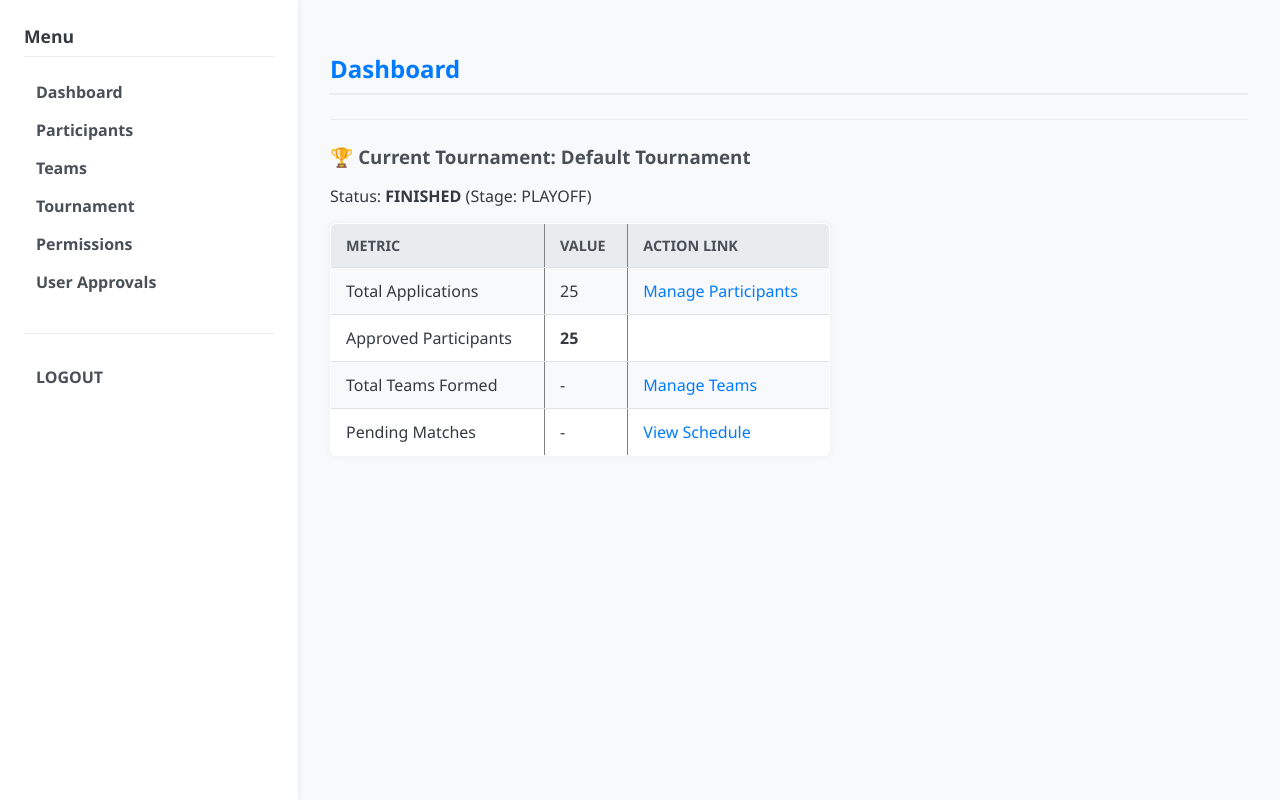
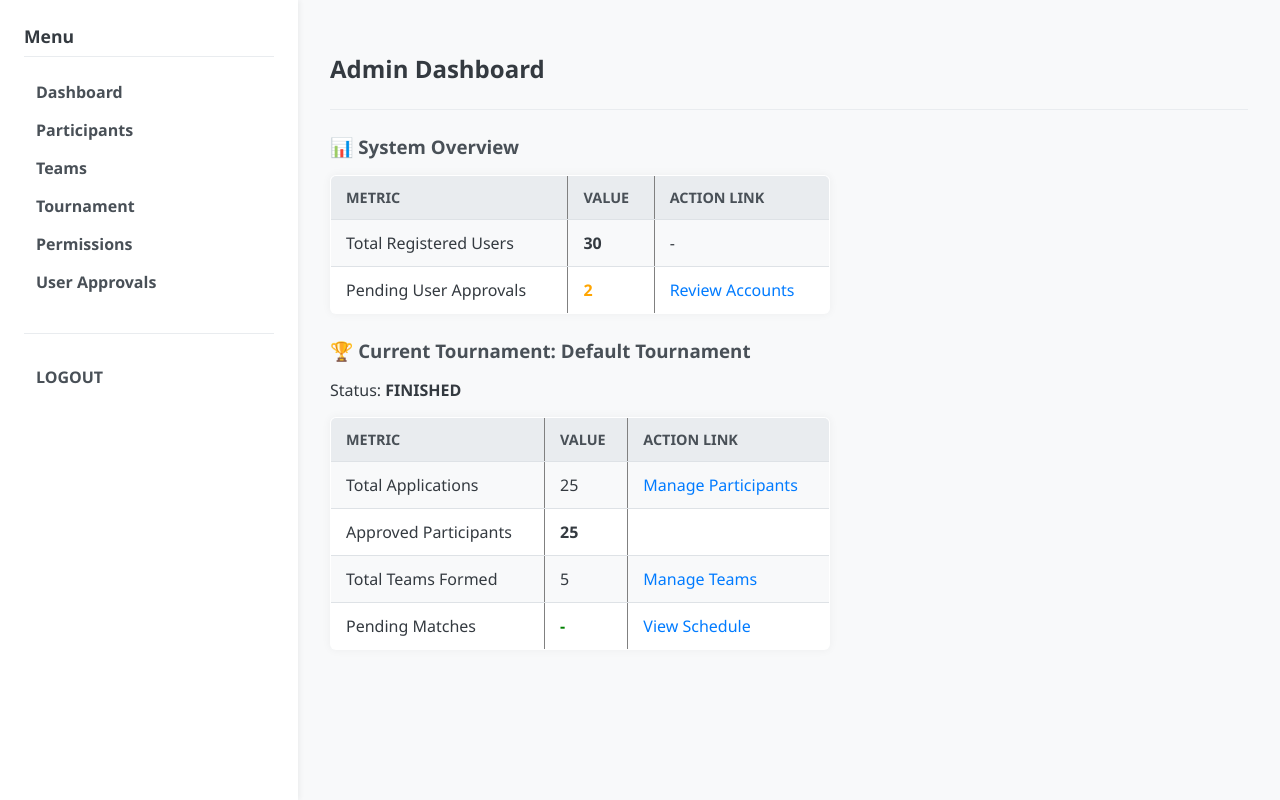
Before and after one commit to yonhun/MIE_E_Sports_Management_System, a Flask app: page /admin/dashboard in a window 1280 px wide. Run offline with Flask 3, Linux system fonts and the light colour scheme; a user stored in the database is signed in.

Commit message:
Update Template Style & HTML Files

```diff
--- a/app.py
+++ b/app.py
@@ -1072,9 +1072,18 @@ def team_detail(team_id):
 @app.route("/admin/dashboard")
 @login_required(role="ADMIN")
 def admin_dashboard():
+    # 1. 시스템 전체 사용자 및 승인 대기 사용자 수 계산
+    total_users_count = User.query.count()
+    pending_users_count = User.query.filter_by(approval_status="PENDING").count()
+
     tournament = Tournament.query.first()
     total_applications = 0
     approved = 0
+
+    # 템플릿에서 오류가 나지 않도록 기본값 초기화
+    total_teams_count = 0
+    pending_matches_count = 0
+
     if tournament:
         total_applications = Participant.query.filter_by(
             tournament_id=tournament.id
@@ -1083,11 +1092,23 @@ def admin_dashboard():
             tournament_id=tournament.id, status="APPROVED"
         ).count()
 
+        # 2. 현재 토너먼트의 팀 및 매치 수 계산
+        total_teams_count = Team.query.filter_by(tournament_id=tournament.id).count()
+        pending_matches_count = Match.query.filter_by(
+            tournament_id=tournament.id, status="SCHEDULED"
+        ).count()
+
     return render_template(
         "admin/dashboard.html",
         tournament=tournament,
         total_applications=total_applications,
         approved=approved,
+        # 추가된 시스템 개요 변수
+        total_users_count=total_users_count,
+        pending_users_count=pending_users_count,
+        # 토너먼트 상태 테이블 변수
+        total_teams_count=total_teams_count,
+        pending_matches_count=pending_matches_count,
     )
 
 
--- a/static/css/style.css
+++ b/static/css/style.css
@@ -6,11 +6,10 @@ body {
     background-color: #f8f9fa; /* Light background */
     color: #343a40; /* Dark text */
 }
-h2 {
-    color: #007bff; /* Primary color for main headers */
-    border-bottom: 2px solid #e9ecef;
-    padding-bottom: 0.5rem;
-    margin-bottom: 1.5rem;
+h3 {
+    color: #495057;
+    margin-top: 0.5rem;
+    margin-bottom: 1rem;
 }
 h3 {
     color: #495057;
@@ -249,6 +248,14 @@ table a:hover {
 .auth-container a:hover {
     text-decoration: underline;
 }
+/* auth-container 안에 있는 select 요소에 적용 */
+.auth-container select[name="selected_role"] {
+    /* select 요소를 블록처럼 보이게 하여 새 줄에서 시작하도록 합니다. */
+    display: block;
+
+    /* 위쪽에 5픽셀의 여백(간격)을 추가합니다. 필요에 따라 값(예: 10px)을 조절하세요. */
+    margin-top: 10px;
+}
 
 /* Fix for existing inline styles */
 span[style*="font-weight: bold;"] {
@@ -392,3 +399,12 @@ table.user-list-table td:nth-child(4) {
 .status-rejected {
     color: red; /* REJECTED 상태 */
 }
+
+/* Admin Dashboard Status Colors */
+.status-ok {
+    color: green; /* 0건일 때 */
+}
+
+.status-critical {
+    color: orange; /* 1건 이상일 때 (경고) */
+}
--- a/templates/admin/dashboard.html
+++ b/templates/admin/dashboard.html
@@ -1,19 +1,38 @@
 {% extends "base.html" %}
 {% block content %}
-<h2>Dashboard</h2>
+<h2>Admin Dashboard</h2>
 <hr>
 
-{# <h3>📊 System Overview (Data requires fetching in app.py)</h3>
-<p>Total Registered Users: {{ total_users_count or "-" }}</p>
-<p style="color: orange;">
-    <a href="{{ url_for('admin_user_approvals') }}">Pending User Approvals</a>: <strong>{{ pending_users_count or "-" }}</strong>
-</p>
-<hr> #}
+{# 📊 System Overview 섹션을 활성화하고 표로 변경 #}
+<h3>📊 System Overview</h3>
+<table border="1" cellpadding="5" style="max-width: 500px; margin-bottom: 1.5rem;">
+    <tr>
+        <th>Metric</th>
+        <th>Value</th>
+        <th>Action Link</th>
+    </tr>
+    <tr>
+        <td>Total Registered Users</td>
+        <td><strong>{{ total_users_count or "-" }}</strong></td>
+        <td>-</td>
+    </tr>
+    <tr>
+        <td>Pending User Approvals</td>
+        <td>
+            {# FIX: 클래스 바인딩으로 변경 #}
+            {% set pending_class = 'status-critical' if pending_users_count > 0 else 'status-ok' %}
+            <strong class="{{ pending_class }}">
+                {{ pending_users_count or "0" }}
+            </strong>
+        </td>
+        <td><a href="{{ url_for('admin_user_approvals') }}">Review Accounts</a></td>
+    </tr>
+</table>
 
 
 {% if tournament %}
     <h3>🏆 Current Tournament: {{ tournament.name }}</h3>
-    <p>Status: <span style="font-weight: bold;">{{ tournament.status }}</span> (Stage: {{ tournament.current_stage or "-" }})</p>
+    <p>Status: <span style="font-weight: bold;">{{ tournament.status }}</span></p>
 
     <table border="1" cellpadding="5" style="max-width: 500px;">
         <tr>
@@ -31,7 +50,6 @@
             <td><strong>{{ approved }}</strong></td>
             <td></td>
         </tr>
-        {# Placeholder for Teams/Matches data - requires app.py update #}
         <tr>
             <td>Total Teams Formed</td>
             <td>{{ total_teams_count or "-" }}</td>
@@ -39,7 +57,13 @@
         </tr>
         <tr>
             <td>Pending Matches</td>
-            <td>{{ pending_matches_count or "-" }}</td>
+            <td>
+                {# FIX: 클래스 바인딩으로 변경 #}
+                {% set matches_class = 'status-critical' if pending_matches_count > 0 else 'status-ok' %}
+                <strong class="{{ matches_class }}">
+                    {{ pending_matches_count or "-" }}
+                </strong>
+            </td>
             <td><a href="{{ url_for('admin_tournament') }}">View Schedule</a></td>
         </tr>
     </table>
```
Also changed, not shown: templates/admin/user_approvals.html (+21 -10 lines), templates/login.html (+4 -4 lines), templates/user/apply.html (+27 -6 lines), templates/user/profile.html (+34 -11 lines), app.db.
